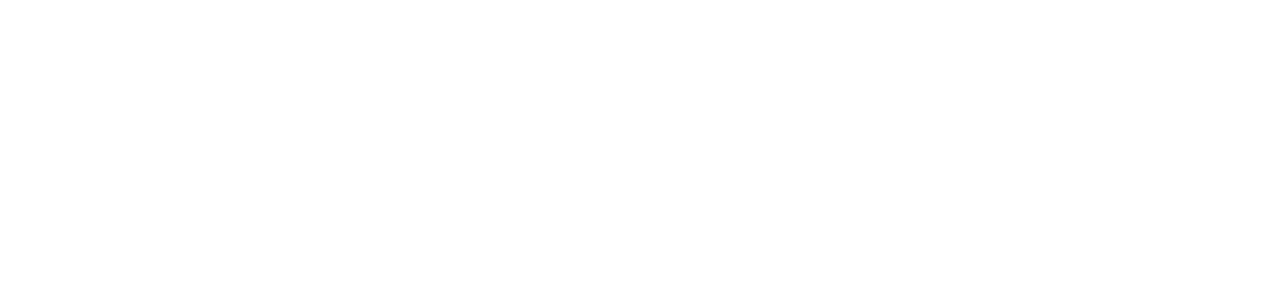
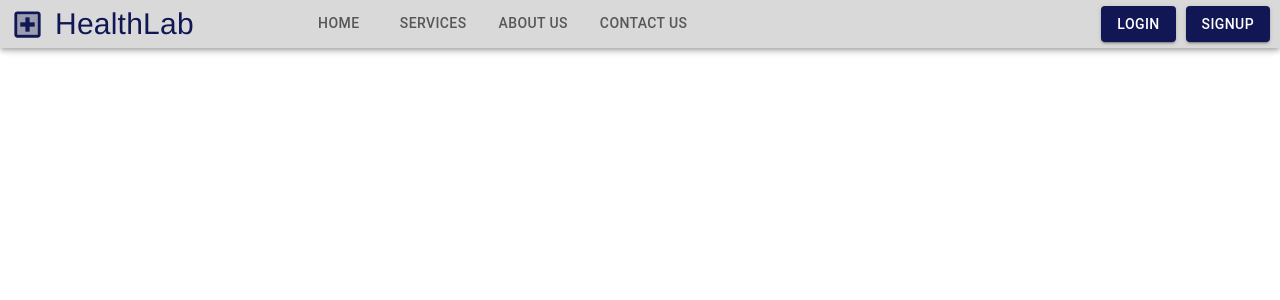
Before and after one commit to chamodlw/my-app, a React (Create React App) app: page /Signin in a window 1280 px wide. Before the commit this address had no page. Shown: the top 300 px of the page. Built offline with nearby package versions, Linux system fonts and the light colour scheme.

Commit message:
Sign in page first commit

```diff
--- a/src/App.js
+++ b/src/App.js
@@ -2,6 +2,7 @@
 import { BrowserRouter, Routes,Route, Switch } from 'react-router-dom';
 import Head from './Components/Head';
 import Selecttest from './Selecttest';
+import Signin from './Signin';
 
 function App() {
   return (
@@ -9,7 +10,7 @@
     <Routes>
       <Route path='/Head' element={<Head/>}/>
       <Route path='/Selecttest' element={<Selecttest/>}/>
-
+      <Route path='/Signin' element={<Signin/>}/>
     </Routes>
   </BrowserRouter>
   );
--- /dev/null
+++ b/src/Signin.js
@@ -0,0 +1,23 @@
+import React from 'react'
+import {AppBar, Tab , Button, Tabs, Typography} from '@mui/material/'
+import LocalHospitalTwoToneIcon from '@mui/icons-material/LocalHospitalTwoTone';
+export default function Signin() {
+  return (
+    <AppBar sx={{ background: "#D9D9D9"}}>
+        <Typography variant="h6" sx={{ display: 'flex', alignItems: 'center', fontFamily: 'Helvetica', fontSize: '30px' , color: '#101754' }}>
+        <LocalHospitalTwoToneIcon fontSize="large" style={{ marginRight: '10px' ,marginLeft:'10px', color: '#101754' }} />
+
+        HealthLab
+        <Tabs sx={{marginLeft:'100px'}}>
+          <Tab label ="Home"/>
+          <Tab label ="Services"/>
+          <Tab label ="About us"/>
+          <Tab label ="Contact us"/>
+        </Tabs>
+        <Button sx={{ marginLeft: 'auto', background:'#101754'}} variant="contained">Login</Button>
+        <Button sx={{ marginLeft: '10px', marginRight:'10px' , background:'#101754'}} variant="contained">Signup</Button>
+      </Typography>
+
+    </AppBar>
+  );
+}
```
